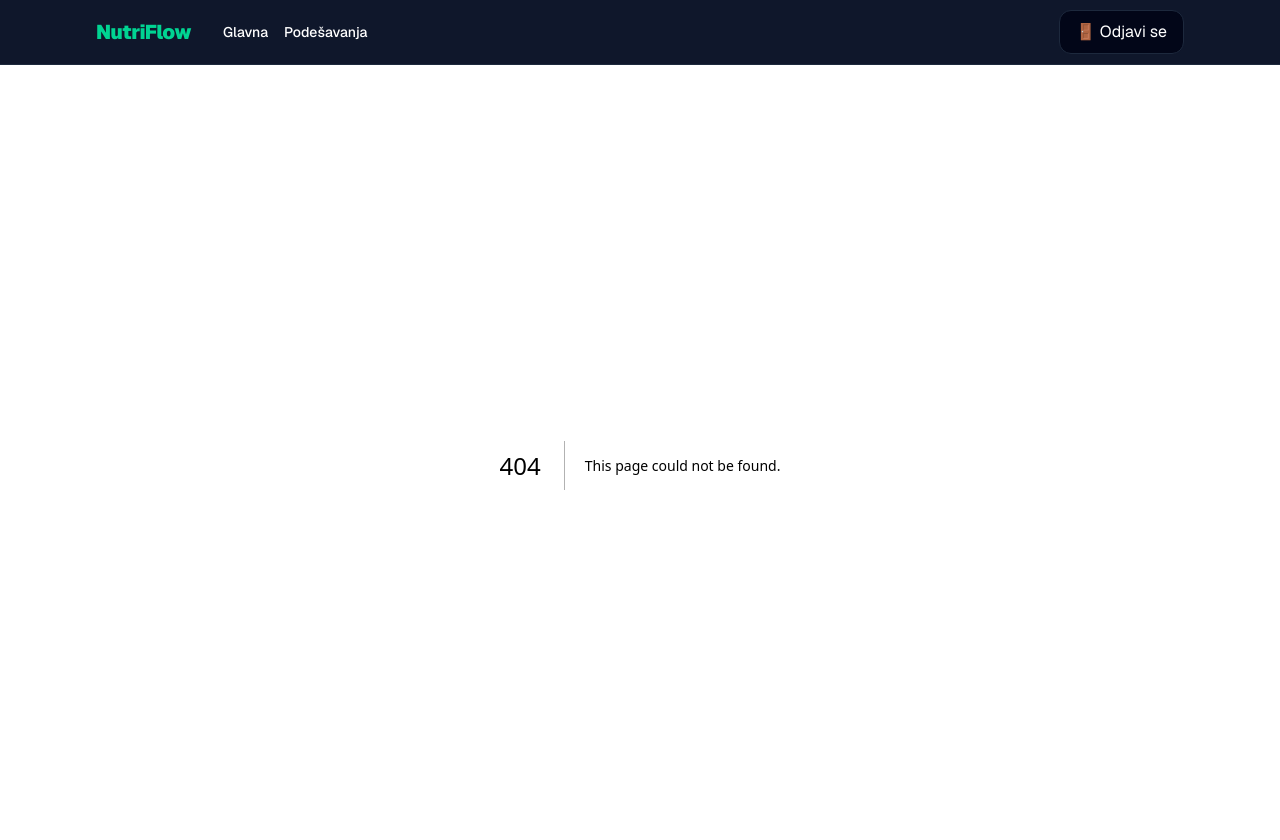
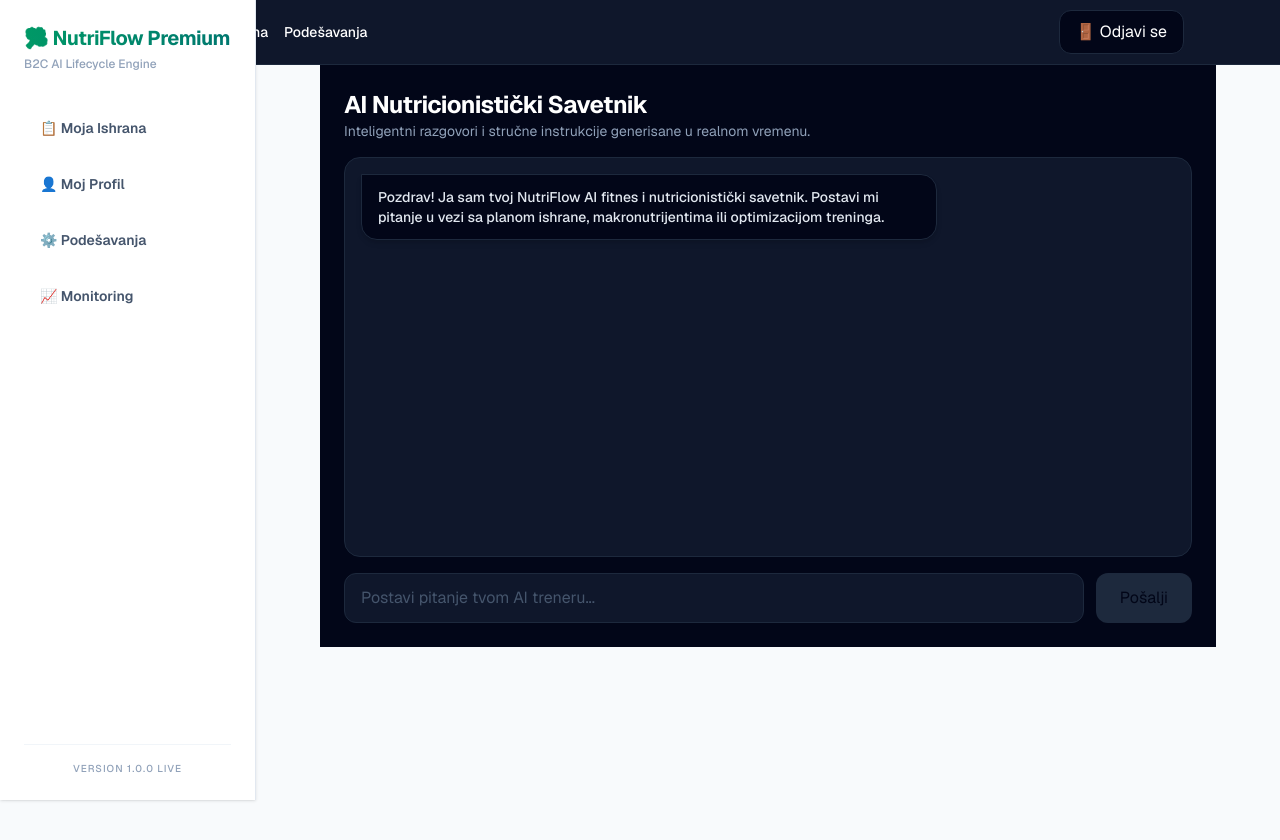
Before and after one commit to ksami300/Nutriflow, a Next.js app in the folder frontend/: page /dashboard/coach in a window 1280 px wide. Before the commit this address had no page. Shown: the top 840 px of the page. Built offline with nearby package versions, Linux system fonts and the light colour scheme; sample sign-in values are in the browser's storage.

Commit message:
feat: implement real-time interactive AiCoachPage dashboard chat interface linked with openai core modules

```diff
--- /dev/null
+++ b/frontend/app/dashboard/coach/page.tsx
@@ -0,0 +1,93 @@
+"use client";
+
+import { useState } from "react";
+import { AiCoachService, ChatMessage } from "@/services/ai-coach.service";
+import { ErrorBoundaryService } from "@/services/error-boundary.service";
+
+export default function AiCoachPage() {
+  const [messages, setMessages] = useState<ChatMessage[]>([
+    { role: "assistant", content: "Pozdrav! Ja sam tvoj NutriFlow AI fitnes i nutricionistički savetnik. Postavi mi pitanje u vezi sa planom ishrane, makronutrijentima ili optimizacijom treninga." }
+  ]);
+  const [input, setInput] = useState<string>("");
+  const [loading, setLoading] = useState<boolean>(false);
+
+  const handleSendMessage = async (e: React.FormEvent) => {
+    e.preventDefault();
+    if (!input.trim() || loading) return;
+
+    const userMessage: ChatMessage = { role: "user", content: input.trim() };
+    const updatedHistory = [...messages, userMessage];
+
+    setMessages(updatedHistory);
+    setInput("");
+    setLoading(true);
+
+    try {
+      const result = await AiCoachService.sendMessage(updatedHistory);
+      if (result.success && result.reply) {
+        setMessages((prev) => [...prev, { role: "assistant", content: result.reply! }]);
+      } else {
+        throw new Error(result.message);
+      }
+    } catch (error) {
+      ErrorBoundaryService.handleHttpError(error, "AI podsistem trenutno nije u mogućnosti da obradi poruku");
+    } finally {
+      setLoading(false);
+    }
+  };
+
+  return (
+    <div className="p-6 max-w-4xl mx-auto flex flex-col h-[calc(100min-100px)] text-white bg-slate-950">
+      <div className="mb-4">
+        <h1 className="text-2xl font-bold tracking-tight">AI Nutricionistički Savetnik</h1>
+        <p className="text-slate-400 text-sm">Inteligentni razgovori i stručne instrukcije generisane u realnom vremenu.</p>
+      </div>
+
+      {/* PROZOR ZA PRIKAZ TOKA KONVERZACIJE */}
+      <div className="flex-1 bg-slate-900 border border-slate-800 rounded-2xl p-4 overflow-y-auto space-y-4 min-h-[400px] max-h-[550px]">
+        {messages.map((msg, index) => (
+          <div
+            key={index}
+            className={`flex ${msg.role === "user" ? "justify-end" : "justify-start"}`}
+          >
+            <div
+              className={`max-w-xl rounded-2xl px-4 py-3 text-sm font-medium shadow-md ${
+                msg.role === "user"
+                  ? "bg-emerald-500 text-slate-950 rounded-tr-none"
+                  : "bg-slate-950 text-slate-200 border border-slate-800 rounded-tl-none"
+              }`}
+            >
+              {msg.content}
+            </div>
+          </div>
+        ))}
+        {loading && (
+          <div className="flex justify-start">
+            <div className="bg-slate-950 border border-slate-800 text-slate-400 rounded-2xl rounded-tl-none px-4 py-3 text-sm font-medium animate-pulse">
+              AI Coach analizira podatke i generiše odgovor...
+            </div>
+          </div>
+        )}
+      </div>
+
+      {/* STRUKTURIRANA FORMA ZA SLANJE UPITA */}
+      <form onSubmit={handleSendMessage} className="mt-4 flex gap-3">
+        <input
+          type="text"
+          value={input}
+          onChange={(e) => setInput(e.target.value)}
+          disabled={loading}
+          placeholder="Postavi pitanje tvom AI treneru..."
+          className="flex-1 bg-slate-900 border border-slate-800 rounded-xl px-4 py-3 text-sm text-white placeholder-slate-600 focus:outline-none focus:border-emerald-500 transition-colors disabled:opacity-50"
+        />
+        <button
+          type="submit"
+          disabled={loading || !input.trim()}
+          className="px-6 bg-emerald-500 hover:bg-emerald-600 disabled:bg-slate-800 text-slate-950 font-bold rounded-xl transition-all text-sm"
+        >
+          Pošalji
+        </button>
+      </form>
+    </div>
+  );
+}
```
